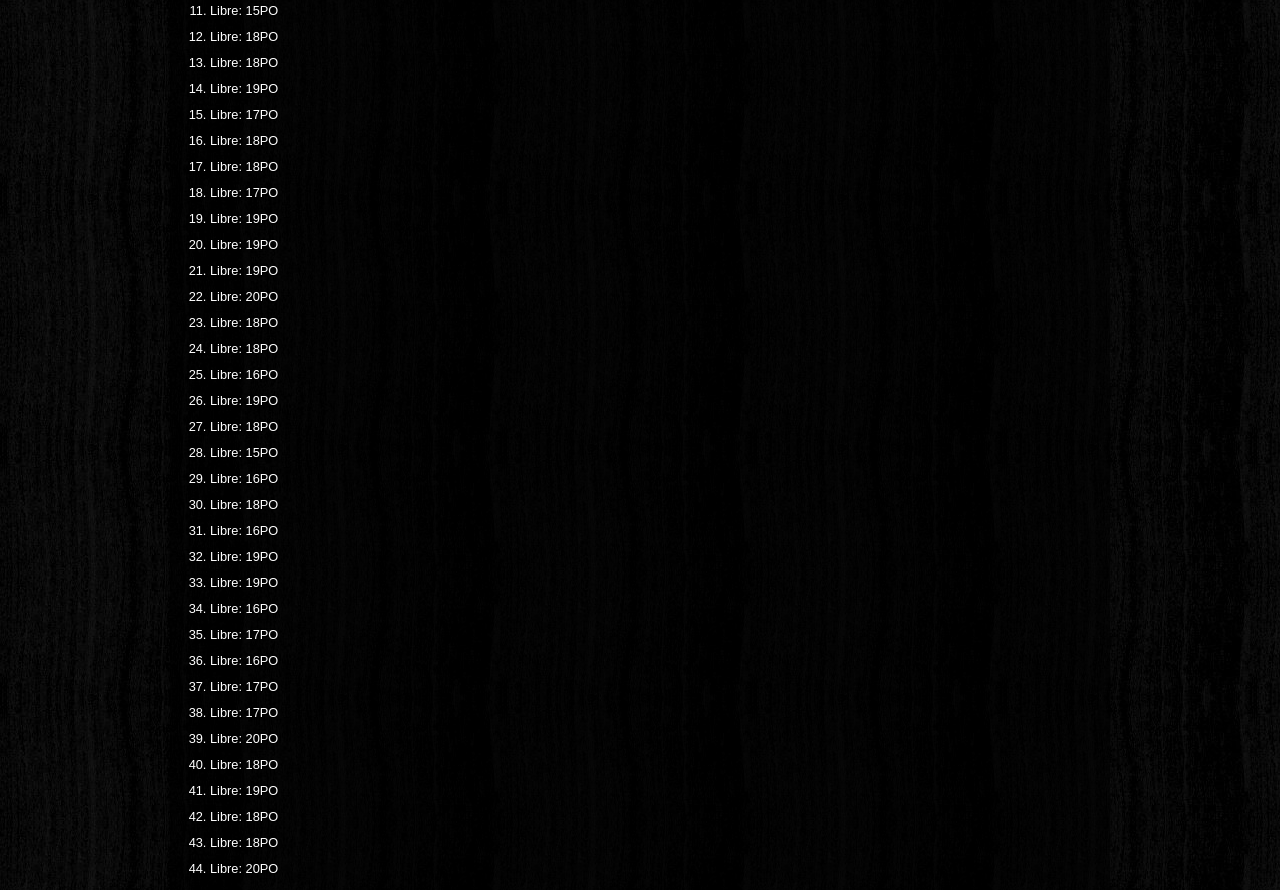
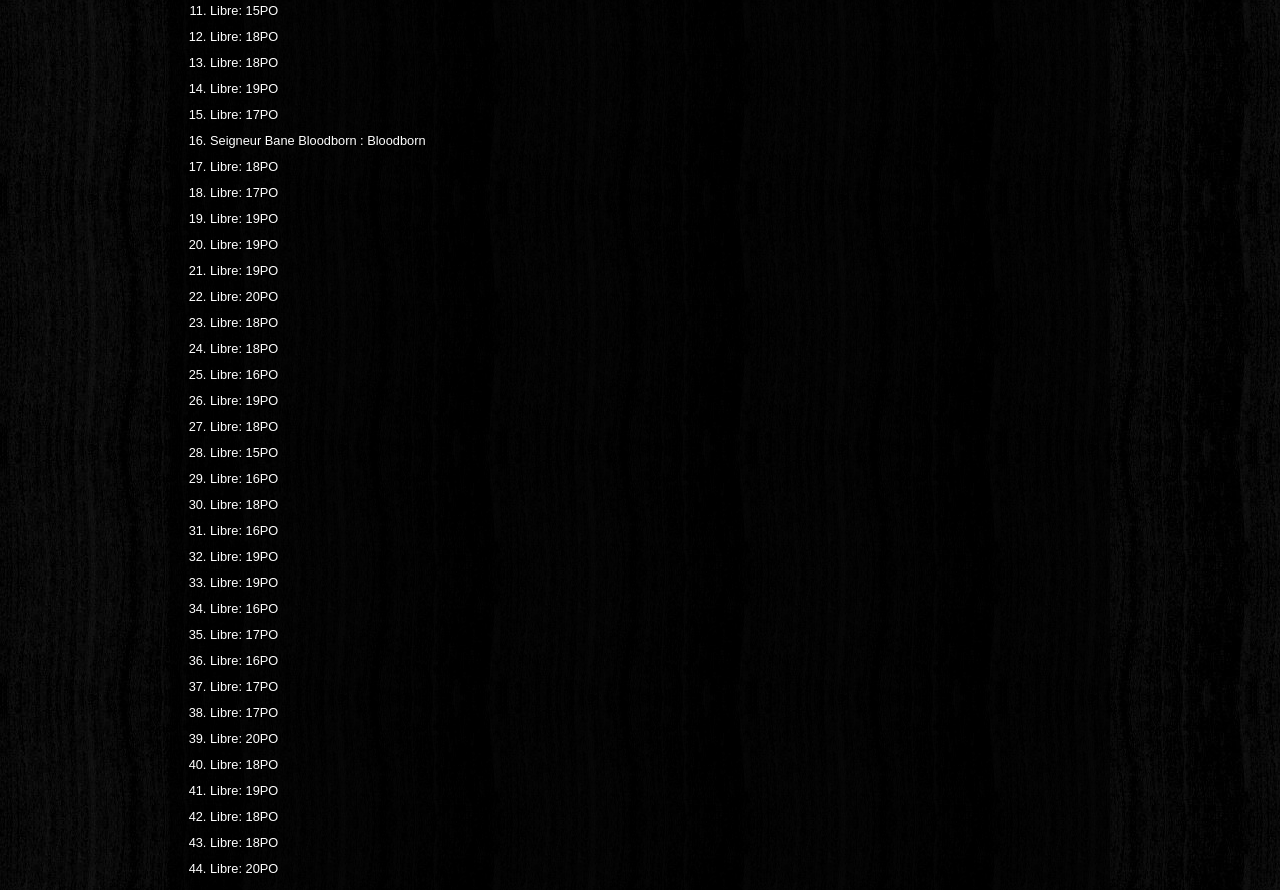
Before and after one commit to Ysiane/lif, a plain HTML site: page map.html in a window 1280 px wide. Shown: the part 1677-2567 px from the top of the page. Drawn offline with Linux system fonts and the light colour scheme.

Commit message:
first claim

```diff
--- a/map.html
+++ b/map.html
@@ -61,7 +61,7 @@
                         <li>Libre: 18PO</li>
                         <li>Libre: 19PO</li>
                         <li>Libre: 17PO</li>
-                        <li>Libre: 18PO</li>
+                        <li>Seigneur Bane Bloodborn : Bloodborn</li>
                         <li>Libre: 18PO</li>
                         <li>Libre: 17PO</li>
                         <li>Libre: 19PO</li>
```
